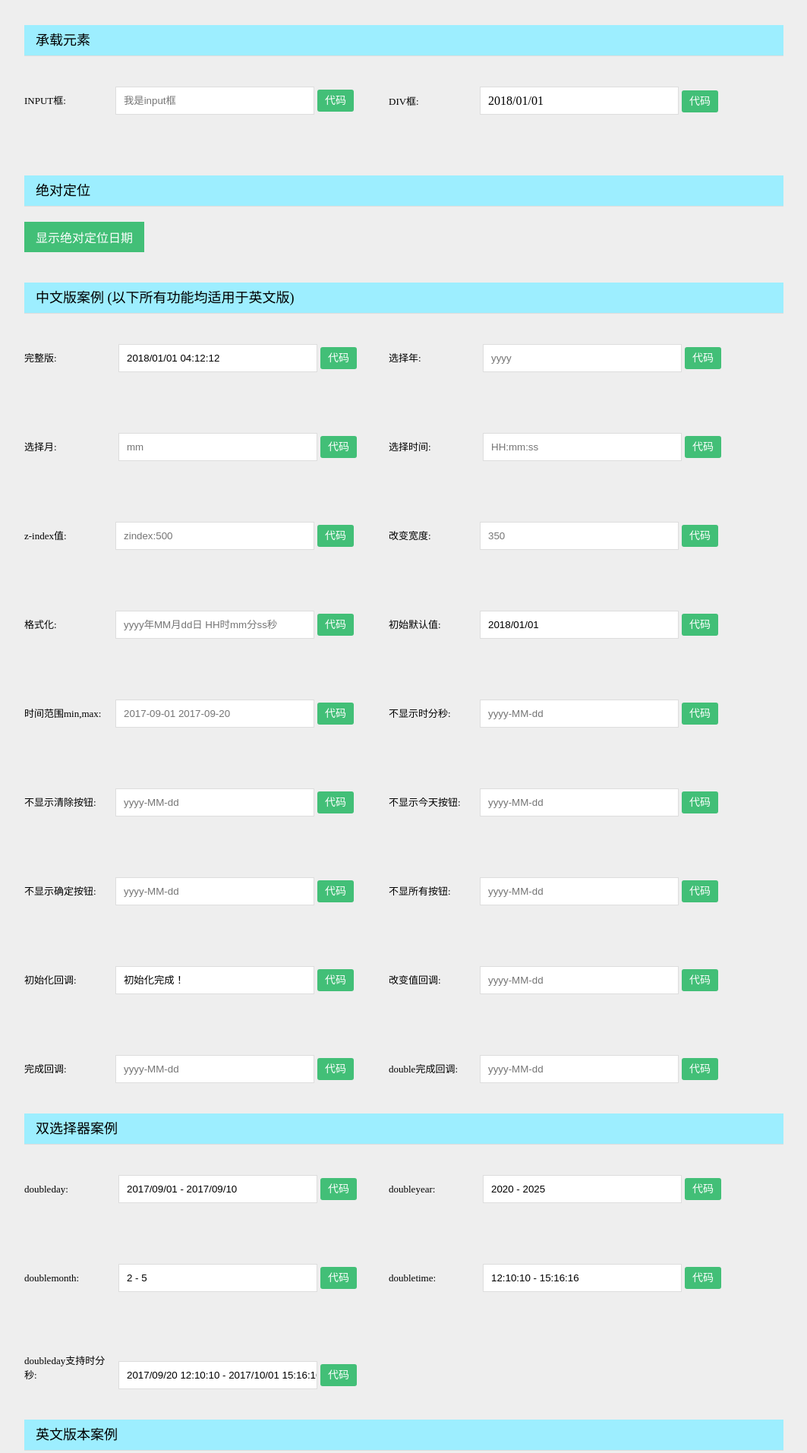
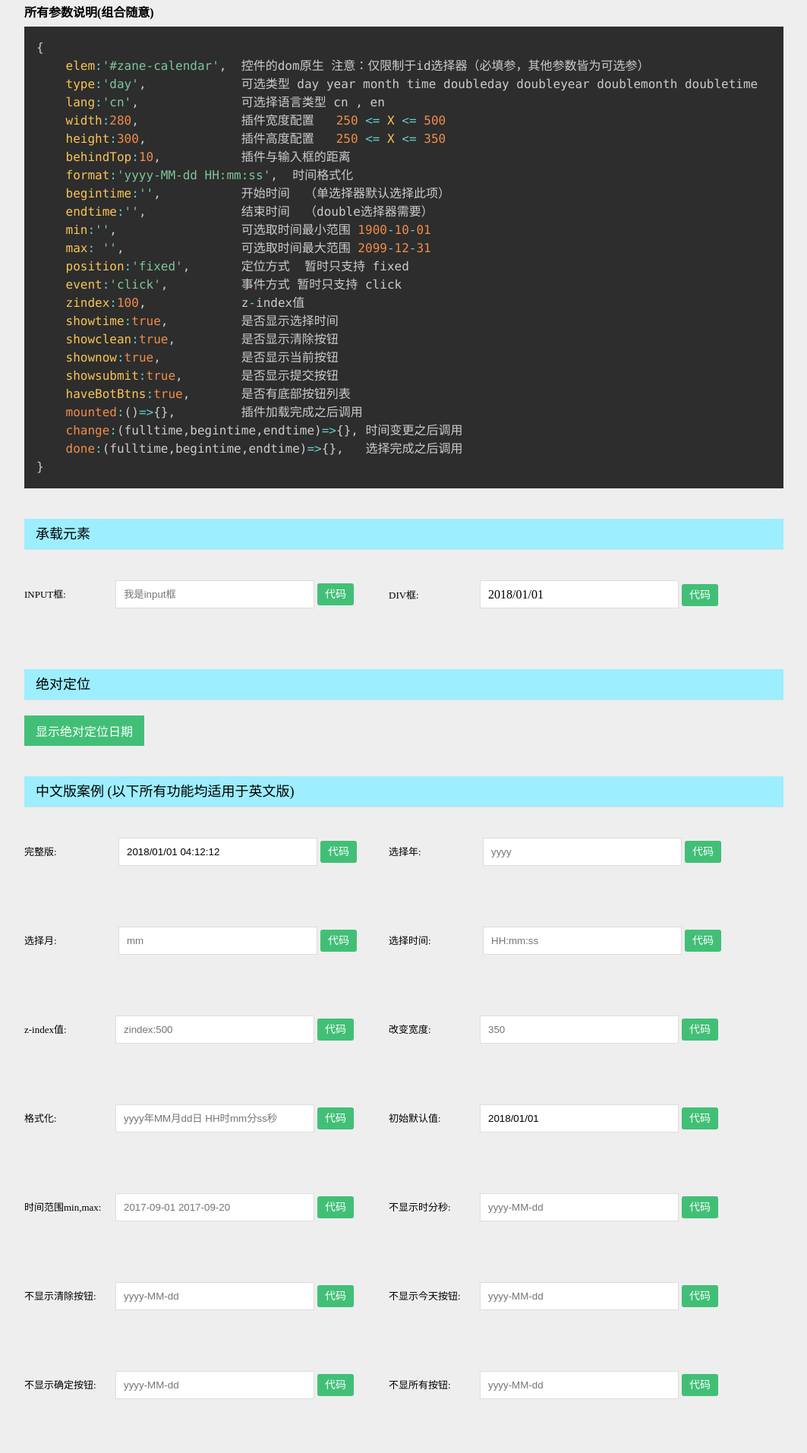
Before and after one commit to wangweianger/zane-data-time-calendar, a website with bundled scripts: page src/index.html in a window 1280 px wide. Shown: the part 972-2885 px from the top of the page at 76% size, without its empty margins (108-1171 px from the left). Built offline with nearby package versions, Linux system fonts and the light colour scheme.

Commit message:
完善开发文档

```diff
--- a/src/index.html
+++ b/src/index.html
@@ -6,8 +6,14 @@
     <meta http-equiv="X-UA-Compatible" content="IE=edge">
 	<style>
 		*{padding:0;margin:0;}
+		input{
+			outline:none;
+		}
 		body{
 			background: #eee;
+		}
+		.line{
+			overflow: hidden;
 		}
 		.navdemo{
 			overflow: hidden;
@@ -102,7 +108,7 @@
 		}
 	</style>
 	<style type="text/css">
-		.position_flexd{width:600px;height:200px;position:fixed;left:30%;top:50px;background:#fff;padding-top:30px;display:none;}
+		.position_flexd{width:600px;height:200px;position:fixed;left:30%;top:50px;background:#fff;padding-top:30px;display:none;z-index:10000;}
 		.position_fix{margin-left:50px;}
 		.position_absolute{position:absolute;left:50px;top:150px;background:#fff;}
 		.close{width:20px;height:20px;position:absolute;right:20px;top:20px;cursor:pointer;font-size:30px;}
@@ -157,6 +163,33 @@ zaneDate({
 })
 </code></pre></div>
 
+<div class="title-h1">所有参数说明(组合随意)</div>
+<div class="every-code" style="display:block"><pre>
+<code class="language-js">{
+	elem:'#zane-calendar',  控件的dom原生 注意：仅限制于id选择器（必填参，其他参数皆为可选参）
+	type:'day',   			可选类型 day year month time doubleday doubleyear doublemonth doubletime
+	lang:'cn',   			可选择语言类型 cn , en
+	width:280,  			插件宽度配置   250 <= X <= 500
+	height:300, 			插件高度配置   250 <= X <= 350
+	behindTop:10,   		插件与输入框的距离
+	format:'yyyy-MM-dd HH:mm:ss',  时间格式化
+	begintime:'',  			开始时间  （单选择器默认选择此项）
+	endtime:'',             结束时间  （double选择器需要）
+	min:'',  				可选取时间最小范围 1900-10-01
+	max: '',  				可选取时间最大范围 2099-12-31
+	position:'fixed',  		定位方式  暂时只支持 fixed
+	event:'click',   		事件方式 暂时只支持 click
+	zindex:100,   			z-index值
+	showtime:true,  		是否显示选择时间
+	showclean:true,  		是否显示清除按钮
+	shownow:true,  			是否显示当前按钮
+	showsubmit:true, 		是否显示提交按钮
+	haveBotBtns:true, 		是否有底部按钮列表
+	mounted:()=>{}, 		插件加载完成之后调用
+	change:(fulltime,begintime,endtime)=>{}, 时间变更之后调用
+	done:(fulltime,begintime,endtime)=>{},   选择完成之后调用
+}</code></pre></div>
+
 		<div class="english h2">承载元素</div>
 		<div class="block">
 			<div class="demo">
@@ -204,6 +237,7 @@ zaneDate({
 		</div>
 
 		<div class="english h2">中文版案例 (以下所有功能均适用于英文版)</div>
+		<div class="line">
 		<div class="demo">
 			<span class="t1">完整版:</span>
 			<input id="demo3" type="text" class="input" placeholder="yyyy-MM-dd HH:mm:ss">
@@ -224,6 +258,8 @@ zaneDate({
 	type:'year'
 })</code></pre></div>
 		</div>
+		</div>
+		<div class="line">
 		<div class="demo">
 			<span class="t1">选择月:</span>
 			<input id="demo5" type="text" class="input" placeholder="mm">
@@ -242,6 +278,8 @@ zaneDate({
 	type:'time'
 })</code></pre></div>
 		</div>
+		</div>
+		<div class="line">
 		<div class="demo">
 			<span class="t1">z-index值:</span><input id="demo26" type="text" class="input" placeholder="zindex:500">
 <span class="button">代码</span>
@@ -258,6 +296,8 @@ zaneDate({
 	width:350,
 })</code></pre></div>
 		</div>
+		</div>
+		<div class="line">
 		<div class="demo">
 			<span class="t1">格式化:</span><input id="demo8" type="text" class="input" placeholder="yyyy年MM月dd日 HH时mm分ss秒">
 <span class="button">代码</span>
@@ -275,6 +315,8 @@ zaneDate({
 	begintime:'2018-01-01',
 })</code></pre></div>
 		</div>
+		</div>
+		<div class="line">
 		<div class="demo">
 			<span class="t1">时间范围min,max:</span><input id="demo10" type="text" class="input" placeholder="2017-09-01 2017-09-20">
 <span class="button">代码</span>
@@ -292,6 +334,8 @@ zaneDate({
 	showtime:false
 })</code></pre></div>
 		</div>
+		</div>
+		<div class="line">
 		<div class="demo">
 			<span class="t1">不显示清除按钮:</span><input id="demo12" type="text" class="input" placeholder="yyyy-MM-dd">
 <span class="button">代码</span>
@@ -308,6 +352,8 @@ zaneDate({
 	shownow:false
 })</code></pre></div>
 		</div>
+		</div>
+		<div class="line">
 		<div class="demo">
 			<span class="t1">不显示确定按钮:</span><input id="demo14" type="text" class="input" placeholder="yyyy-MM-dd">
 <span class="button">代码</span>
@@ -326,6 +372,8 @@ zaneDate({
 	haveBotBtns:false
 })</code></pre></div>
 		</div>
+		</div>
+		<div class="line">
 		<div class="demo">
 			<span class="t1">初始化回调:</span><input id="demo16" type="text" class="input" placeholder="yyyy-MM-dd">
 <span class="button">代码</span>
@@ -346,6 +394,8 @@ zaneDate({
 	}
 })</code></pre></div>
 		</div>
+	</div>
+	<div class="line">
 		<div class="demo">
 			<span class="t1">完成回调:</span><input id="demo18" type="text" class="input" placeholder="yyyy-MM-dd">
 <span class="button">代码</span>
@@ -367,8 +417,9 @@ zaneDate({
 	}
 })</code></pre></div>
 		</div>
-
+	</div>
 		<div class="english h2">双选择器案例</div>
+		<div class="line">
 		<div class="demo">
 			<span class="t1">doubleday:</span>
 			<input id="demo21" type="text" class="input" placeholder="HH:mm:ss">
@@ -391,6 +442,8 @@ zaneDate({
 	type:'doubleyear',
 })</code></pre></div>
 		</div>
+	</div>
+	<div class="line">
 		<div class="demo">
 			<span class="t1">doublemonth:</span>
 			<input id="demo23" type="text" class="input" placeholder="HH:mm:ss">
@@ -413,6 +466,8 @@ zaneDate({
 	type:'doubletime',
 })</code></pre></div>
 		</div>
+	</div>
+	<div class="line">
 		<div class="demo">
 			<span class="t1">doubleday支持时分秒:</span>
 			<input id="demo25" type="text" class="input" placeholder="HH:mm:ss">
@@ -426,7 +481,9 @@ zaneDate({
 	showtime:true
 })</code></pre></div>
 		</div>
+	</div>
 		<div class="english h2">英文版本案例</div>
+		<div class="line">
 		<div class="demo">
 			<span class="t1">完整版:</span>
 			<input id="demo30" type="text" class="input" placeholder="yyyy-MM-dd HH:mm:ss">
@@ -456,6 +513,7 @@ zaneDate({
 	}
 })</code></pre></div>
 		</div>
+	</div>
 	</div>
 
 	<script src="https://cdn.bootcss.com/jquery/3.2.1/jquery.min.js"></script>
--- a/src/js/zane-calendar.js
+++ b/src/js/zane-calendar.js
@@ -252,6 +252,14 @@ function _classCallCheck(instance, Constructor) { if (!(instance instanceof Cons
 					_this2.calendarClick();
 
 					_this2.obj.initVal = _this2.obj.input.value;
+
+					// 隐藏其他时间插件框
+					var objs = doc[quall]('.zane-calendar');
+					_this2.forEach(objs, function (index, item) {
+						if (('#' + item.getAttribute('id')).replace(/DOUBLE/, '') !== _this2.obj.id.replace(/DOUBLE/, '')) {
+							_this2.removeCalendar();
+						}
+					});
 				});
 
 				this.config.mounted && this.config.mounted();
```
Also changed, not shown: src/es6/zane-calendar.js (+9 -0 lines).
